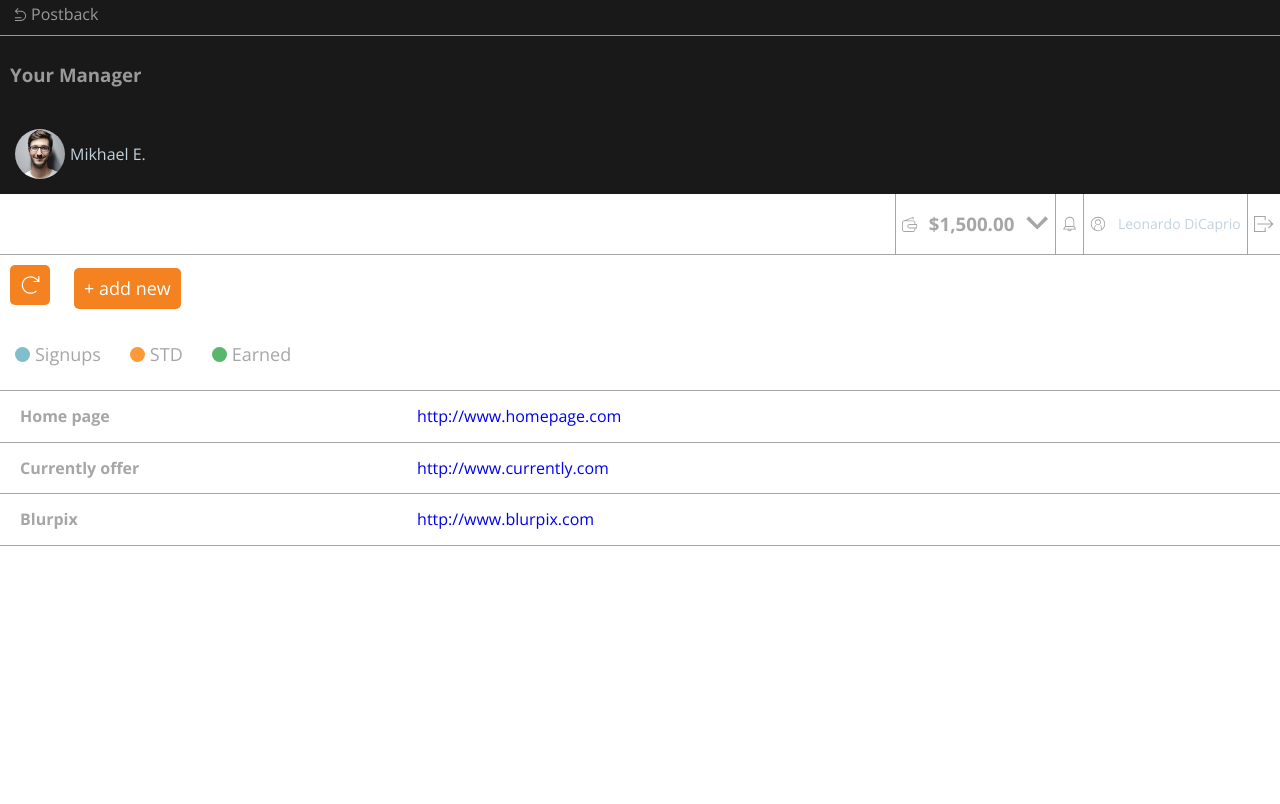
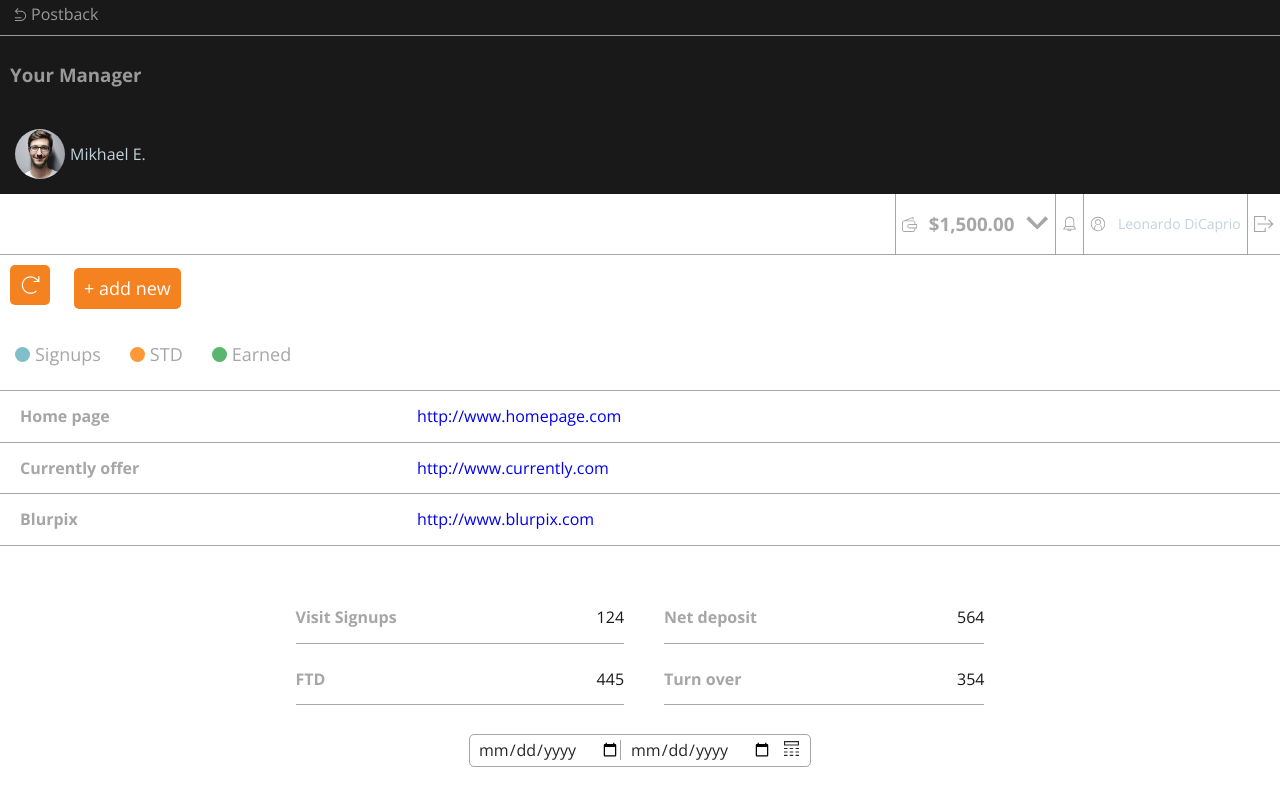
Before and after one commit to micnow88/project-1, a website: page styleguide.html in a window 1280 px wide. Shown: the part 906-1710 px from the top of the page. Before the commit the page ends 1488 px from the top, so only its background shows below. Drawn offline with nearby package versions, Linux system fonts and the light colour scheme.

Commit message:
Add form-date in components

```diff
--- /dev/null
+++ b/sass/components/box-counter.scss
@@ -0,0 +1,28 @@
+@import '../_variables.scss';
+
+.components-box-counter {
+	display: flex;
+    flex-direction: row;
+    flex-wrap: nowrap;
+    justify-content: center;
+    align-content: center;
+    align-items: center;
+    font-family: $main-font;
+    .row-box {
+    	margin: 10px 20px;
+    	display: flex;
+    	flex-direction: row;
+    	flex-wrap: nowrap;
+    	justify-content: space-between;
+    	align-content: center;
+    	align-items: center;
+    	border-bottom: 1px solid #a6a6a6;
+    	.text-row {
+    		font-weight: 700;
+    	}
+    	.count-row {
+    		color: $background-black;
+    		margin-left: 200px;
+    	}
+    }
+}
--- /dev/null
+++ b/sass/components/date-form.scss
@@ -0,0 +1,41 @@
+@import '../_variables.scss';
+
+.components-data-form {
+	display: flex;
+    flex-direction: row;
+    flex-wrap: nowrap;
+    justify-content: center;
+    align-content: center;
+    align-items: center;
+    .data-form {
+    	padding: 5px;
+    	border: 1px solid $font-grey;
+    	border-radius: 5px;
+    	input {
+    		margin: 0 2px;
+    		border: none;
+    		font-family: $main-font;
+    		font-size: 16px;
+    		color: $background-black-hover;
+    	}
+    	.first-date {
+    		position: relative;
+    		border-right: 1px solid $font-grey;
+    	}
+    	.date-input-button {
+    		background-color: white;
+    		border: none;
+    		cursor: pointer;
+    		svg {
+    			height: 15px;
+    			width: auto;
+    			fill: $background-black-hover;
+    		}
+    		&:hover {
+				svg {
+					fill: $button-orange;
+				}
+    		}
+    	}
+    }
+}
--- a/sass/style.scss
+++ b/sass/style.scss
@@ -11,9 +11,11 @@
 @import "components/text-button.scss";
 @import "components/chart-marker.scss";
 @import "components/table.scss";
+@import "components/box-counter.scss";
+@import "components/date-form.scss";
 
 /* Sections */
-/*@import "section/registration_form";
+/*@import "section/registration_form";*/
 
 /* Pages / Views */
 /*@import "pages/registration"; */
--- a/styleguide.html
+++ b/styleguide.html
@@ -232,5 +232,41 @@
 			</tr>
 		</table>
 		<br><br>
+		<div class="components-box-counter">
+			<div class="column-box">
+				<div class="row-box">
+					<p class="text-row">Visit Signups</p>
+					<p class="count-row">124</p>
+				</div>
+				<div class="row-box">
+					<p class="text-row">FTD</p>
+					<p class="count-row">445</p>
+				</div>
+			</div>
+			<div class="column-box">
+				<div class="row-box">
+					<p class="text-row">Net deposit</p>
+					<p class="count-row">564</p>
+				</div>
+				<div class="row-box">
+					<p class="text-row">Turn over</p>
+					<p class="count-row">354</p>
+				</div>
+			</div>
+		</div>
+		<br>
+		<div class="components-data-form">
+			<form class="data-form">
+				<input type="date" name="first_date" class="first-date">
+				<input type="date" name="second_date" class="second-date">
+				<button type="submit" class="date-input-button">
+					<svg version="1.1" id="Layer_1" xmlns="http://www.w3.org/2000/svg" xmlns:xlink="http://www.w3.org/1999/xlink" x="0px" y=	"0px" viewBox="0 0 13 13" style="enable-background:new 0 0 13 13;" xml:space="preserve">
+						<path d="M0,0v4h13V0H0z M12,3H1V1h11V3z M0,7h3V6H0V7z M5,7h3V6H5V7z M10,7h3V6h-3V7z M0,10h3V9H0V10z M5,10h3V9H5V10z 	M10,10h3V9
+							h-3V10z M0,13h3v-1H0V13z M5,13h3v-1H5V13z M10,13h3v-1h-3V13z"/>
+					</svg>
+				</button>
+			</form>
+		</div>
+		<br><br>
     </body>
 </html>
```
Also changed, not shown: css/components/box-counter.css (added), css/components/date form.css (added), css/components/date-form.css (added), css/style.css, 4 other files.
